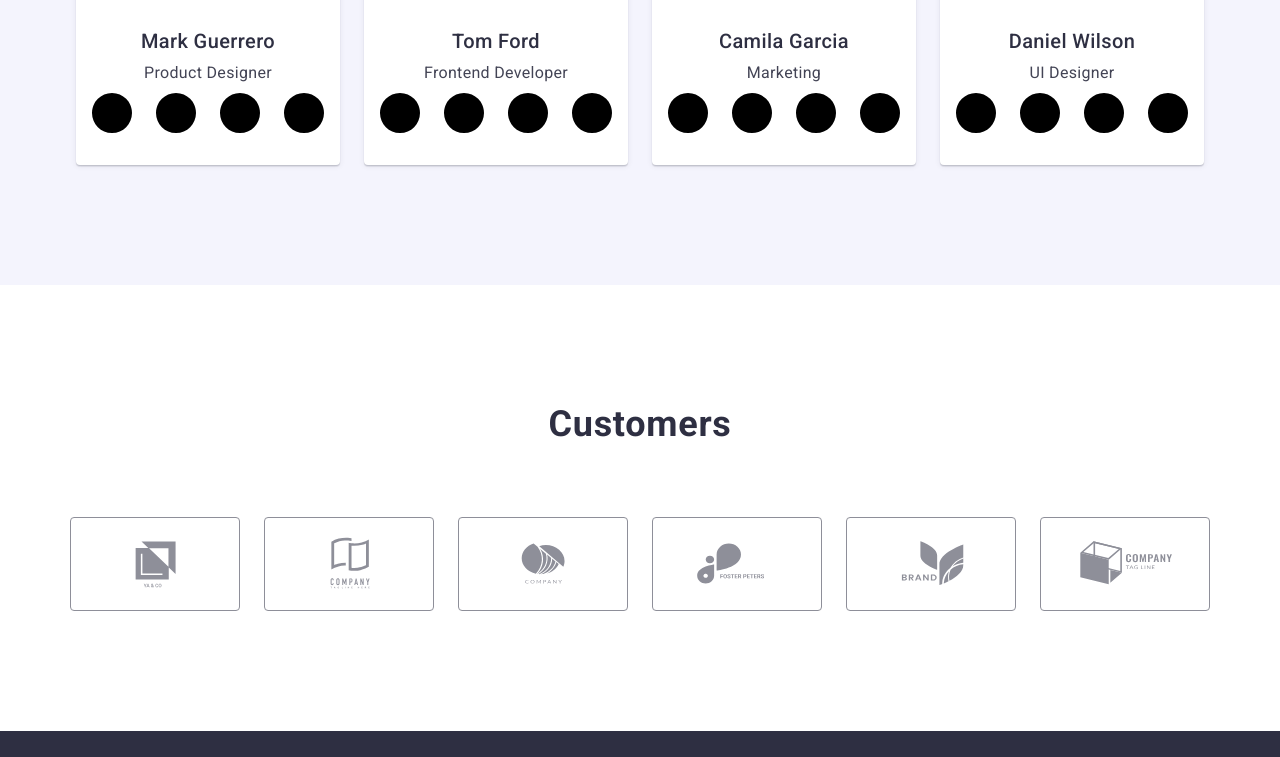
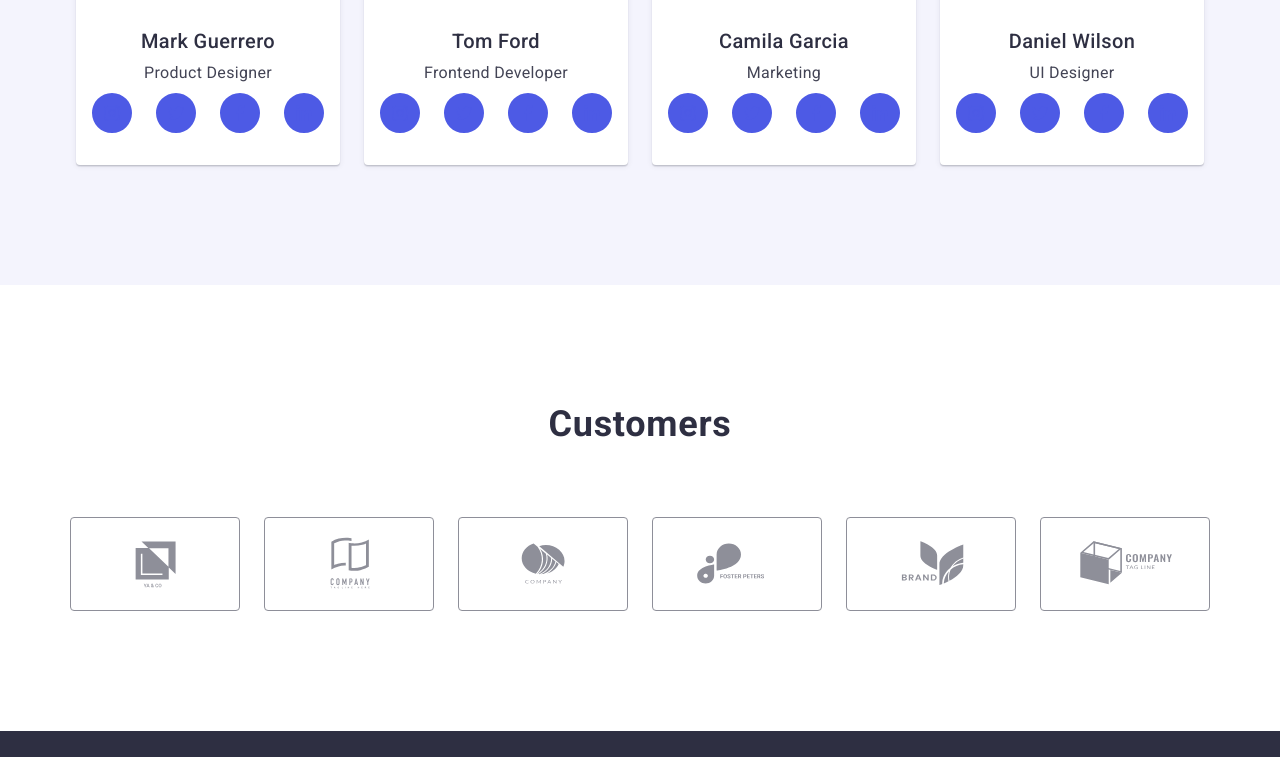
Before and after one commit to alenfador2/goit-markup-hw-04, a plain HTML site: page index.html in a window 1280 px wide. Shown: the part 2183-2940 px from the top of the page. Drawn offline with nearby package versions, Linux system fonts and the light colour scheme.

Commit message:
Update 3.0

```diff
--- a/css/styles.css
+++ b/css/styles.css
@@ -452,6 +452,7 @@ img {
   width: 40px;
   height: 40px;
   margin-top: 8px;
+  fill: var(--iris, #4d5ae5);
 }
 .team-description:hover,
 .team-description:focus svg {
```
